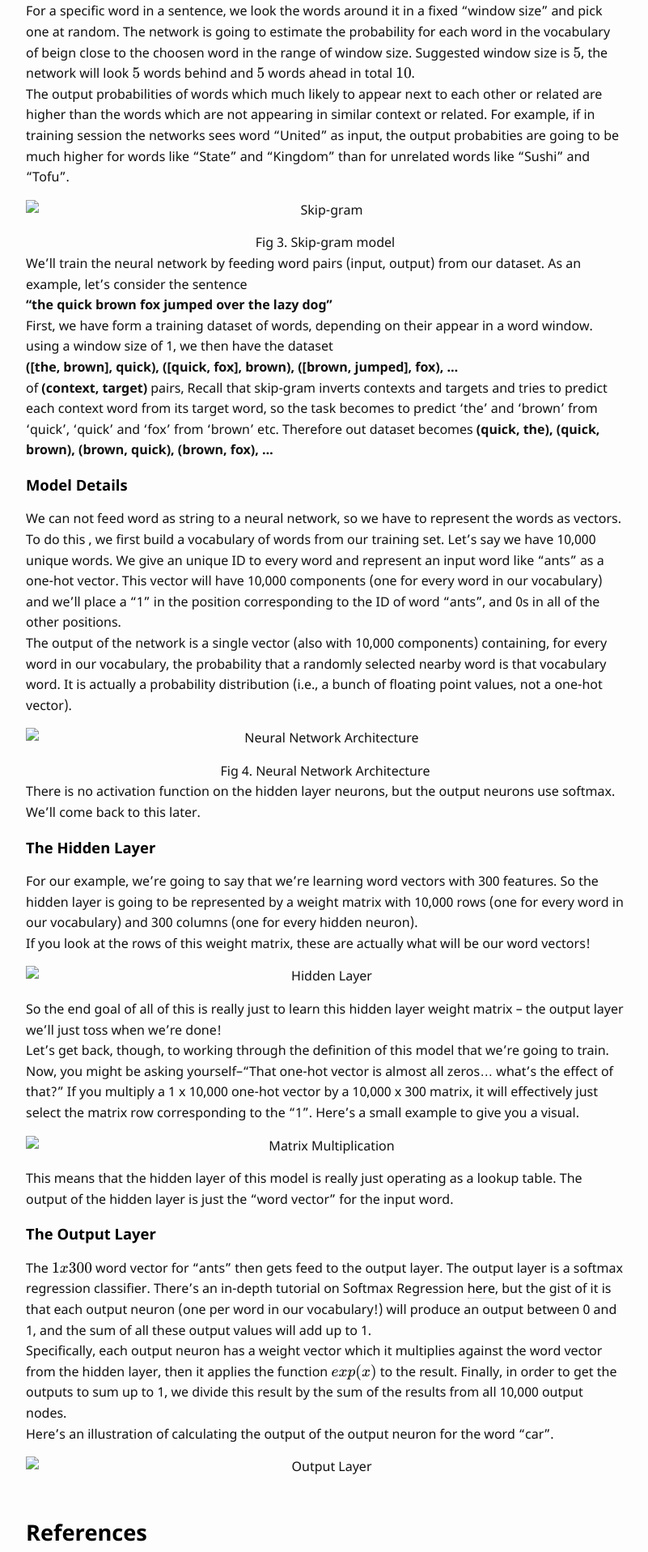
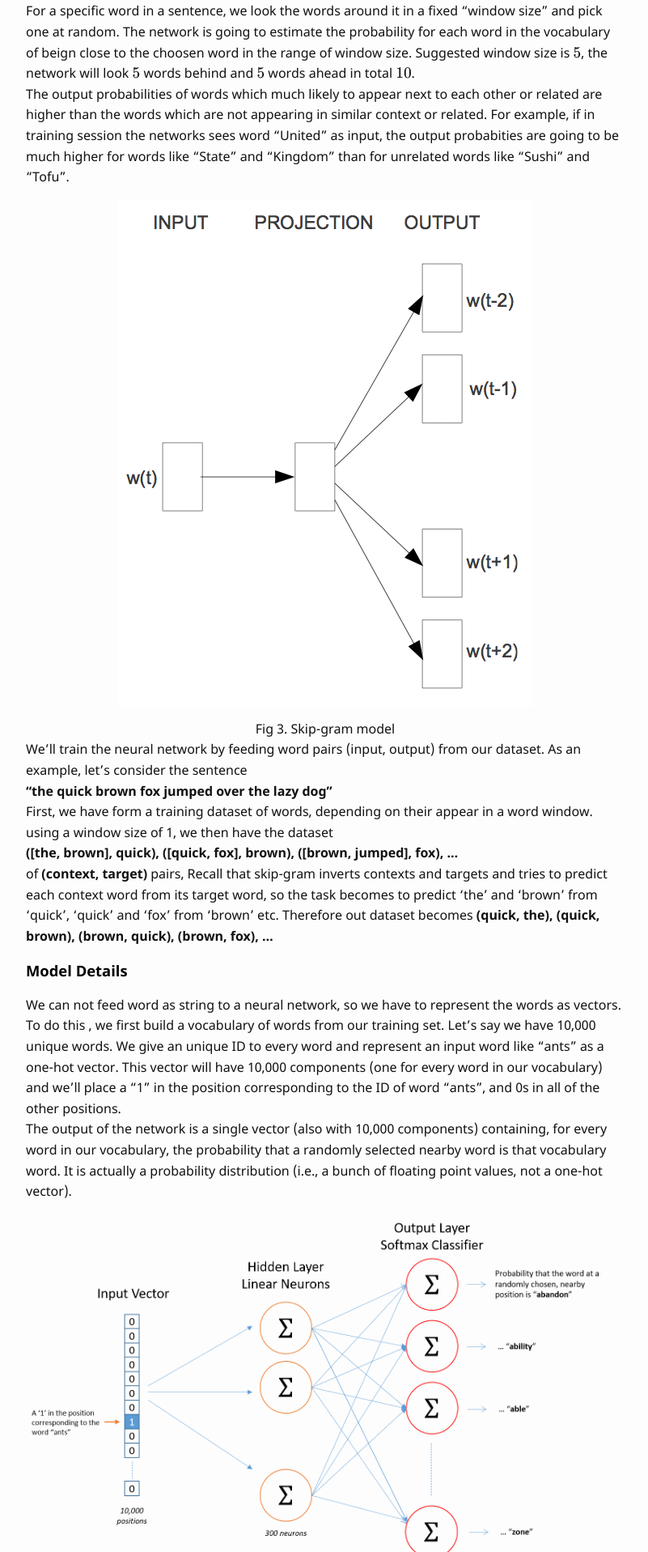
Before and after one commit to monirahmedtanveen/sumit.log, a Jekyll site: the page built from _posts/2018-05-26-the-intuition-behind-word-embeddings-and-details-on-word2vec-skip-gram-model.md, in a window 1280 px wide. Shown: the part 3549-5466 px from the top of the page at 81% size, without its empty margins (238-1039 px from the left). Built offline with Jekyll 4.4.1, drawn with Linux system fonts in a browser that asks for light colours; formulas are drawn with MathJax 3.

Commit message:
Update 2018-05-26-the-intuition-behind-word-embeddings-and-details-on-word2vec-skip-gram-model.md

```diff
--- a/_posts/2018-05-26-the-intuition-behind-word-embeddings-and-details-on-word2vec-skip-gram-model.md
+++ b/_posts/2018-05-26-the-intuition-behind-word-embeddings-and-details-on-word2vec-skip-gram-model.md
@@ -63,7 +63,7 @@ The neural network architechture of skip-gram model is quite simple. We are goin
 For a specific word in a sentence, we look the words around it in a fixed "window size" and pick one at random. The network is going to estimate the probability for each word in the vocabulary of beign close to the choosen word in the range of window size. Suggested window size is $$5$$, the network will look $$5$$ words behind and $$5$$ words ahead in total $$10$$.<br>
 The output probabilities of words which much likely to appear next to each other or related are higher than the words which are not appearing in similar context or related. For example, if in training session the networks sees word "United" as input, the output probabities are going to be much higher for words like "State" and "Kingdom" than for unrelated words like "Sushi" and "Tofu".<br>
 
-![Skip-gram]({{ /assets/images/posts/2018-05-26-the-intuition-behind-word-embeddings-and-details-on-word2vec-skip-gram-model/skip-gram.png' =400x350 | relative_url }})
+![Skip-gram]({{ '/assets/images/posts/2018-05-26-the-intuition-behind-word-embeddings-and-details-on-word2vec-skip-gram-model/skip-gram.png' =400x350 | relative_url }})
 <center>Fig 3. Skip-gram model</center>
 
 We'll train the neural network by feeding word pairs (input, output) from our dataset. As an example, let's consider the sentence<br>
@@ -77,7 +77,7 @@ of **(context, target)** pairs, Recall that skip-gram inverts contexts and targe
 We can not feed word as string to a neural network, so we have to represent the words as vectors. To do this , we first build a vocabulary of words from our training set. Let's say we have 10,000 unique words. We give an unique ID to every word and represent an input word like "ants" as a one-hot vector. This vector will have 10,000 components (one for every word in our vocabulary) and we’ll place a “1” in the position corresponding to the ID of word “ants”, and 0s in all of the other positions.<br>
 The output of the network is a single vector (also with 10,000 components) containing, for every word in our vocabulary, the probability that a randomly selected nearby word is that vocabulary word. It is actually a probability distribution (i.e., a bunch of floating point values, not a one-hot vector).
 
-![Neural Network Architecture]({{ /assets/images/posts/2018-05-26-the-intuition-behind-word-embeddings-and-details-on-word2vec-skip-gram-model/nn_architechture.png' =500x350 | relative_url }})
+![Neural Network Architecture]({{ '/assets/images/posts/2018-05-26-the-intuition-behind-word-embeddings-and-details-on-word2vec-skip-gram-model/nn_architechture.png' =500x350 | relative_url }})
 <center>Fig 4. Neural Network Architecture</center>
 
 There is no activation function on the hidden layer neurons, but the output neurons use softmax. We’ll come back to this later.<br>
@@ -86,13 +86,13 @@ There is no activation function on the hidden layer neurons, but the output neur
 For our example, we’re going to say that we’re learning word vectors with 300 features. So the hidden layer is going to be represented by a weight matrix with 10,000 rows (one for every word in our vocabulary) and 300 columns (one for every hidden neuron).<br>
 If you look at the rows of this weight matrix, these are actually what will be our word vectors!
 
-![Hidden Layer]({{ /assets/images/posts/2018-05-26-the-intuition-behind-word-embeddings-and-details-on-word2vec-skip-gram-model/hidden_layer.png' =500x350 | relative_url }})
+![Hidden Layer]({{ '/assets/images/posts/2018-05-26-the-intuition-behind-word-embeddings-and-details-on-word2vec-skip-gram-model/hidden_layer.png' =500x350 | relative_url }})
 
 So the end goal of all of this is really just to learn this hidden layer weight matrix – the output layer we’ll just toss when we’re done!<br>
 Let’s get back, though, to working through the definition of this model that we’re going to train.<br>
 Now, you might be asking yourself–“That one-hot vector is almost all zeros… what’s the effect of that?” If you multiply a 1 x 10,000 one-hot vector by a 10,000 x 300 matrix, it will effectively just select the matrix row corresponding to the “1”. Here’s a small example to give you a visual.
 
-![Matrix Multiplication]({{ /assets/images/posts/2018-05-26-the-intuition-behind-word-embeddings-and-details-on-word2vec-skip-gram-model/matrix_multiplication.png' =500x250 | relative_url }})
+![Matrix Multiplication]({{ '/assets/images/posts/2018-05-26-the-intuition-behind-word-embeddings-and-details-on-word2vec-skip-gram-model/matrix_multiplication.png' =500x250 | relative_url }})
 
 This means that the hidden layer of this model is really just operating as a lookup table. The output of the hidden layer is just the “word vector” for the input word.
 
@@ -101,7 +101,7 @@ The $$1 x 300$$ word vector for “ants” then gets feed to the output layer. T
 Specifically, each output neuron has a weight vector which it multiplies against the word vector from the hidden layer, then it applies the function $$exp(x)$$ to the result. Finally, in order to get the outputs to sum up to 1, we divide this result by the sum of the results from all 10,000 output nodes.<br>
 Here’s an illustration of calculating the output of the output neuron for the word "car".
 
-![Output Layer]({{ /assets/images/posts/2018-05-26-the-intuition-behind-word-embeddings-and-details-on-word2vec-skip-gram-model/output_layer.png' =500x250 | relative_url }})
+![Output Layer]({{ '/assets/images/posts/2018-05-26-the-intuition-behind-word-embeddings-and-details-on-word2vec-skip-gram-model/output_layer.png' =500x250 | relative_url }})
 
 <font color='black'><h2>References</h2></font>
 1. Benjio et al.(2003). A Neural Probabilistic Language Model. Journal of Machine Learning Research (3)1137–1155
```
